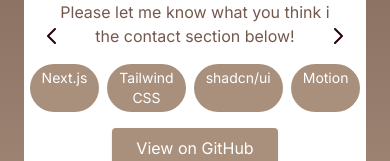
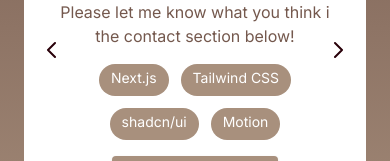
Before and after one commit to FawazOmidiya/Portfolio, a Next.js app: page / in a window 390 px wide. Shown: the part 720-881 px from the top of the page. Built offline with nearby package versions, Linux system fonts and the light colour scheme.

Commit message:
fixed phone view

```diff
--- a/src/components/Projects.js
+++ b/src/components/Projects.js
@@ -1,7 +1,6 @@
 "use client";
 
 import { motion, AnimatePresence } from "framer-motion";
-import Image from "next/image";
 import { useState } from "react";
 
 export default function Projects() {
@@ -139,14 +138,14 @@
                 <p className="text-carafe mb-4">
                   {projects[currentProject].description}
                 </p>
-                <div className="flex justify-center space-x-2 mb-4">
+                <div className="flex flex-wrap justify-center border-blueGray gap-3 mb-4">
                   {projects[currentProject].tech.map((tech, idx) => (
-                    <span
+                    <div
                       key={idx}
-                      className="px-3 py-1 text-sm rounded-full bg-khaki text-white"
+                      className="px-3 py-1 text-sm h-8 rounded-full bg-khaki text-white"
                     >
                       {tech}
-                    </span>
+                    </div>
                   ))}
                 </div>
                 <a
```
